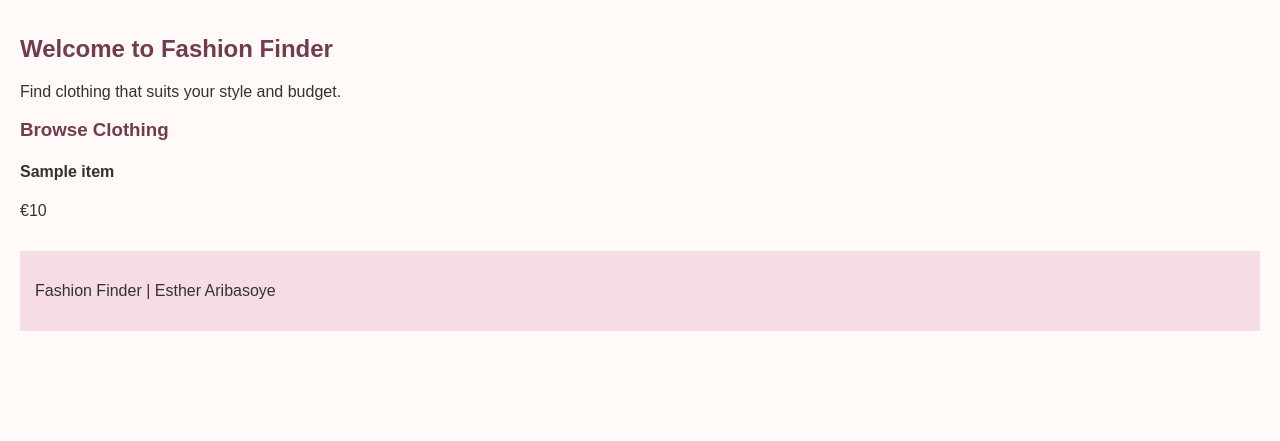
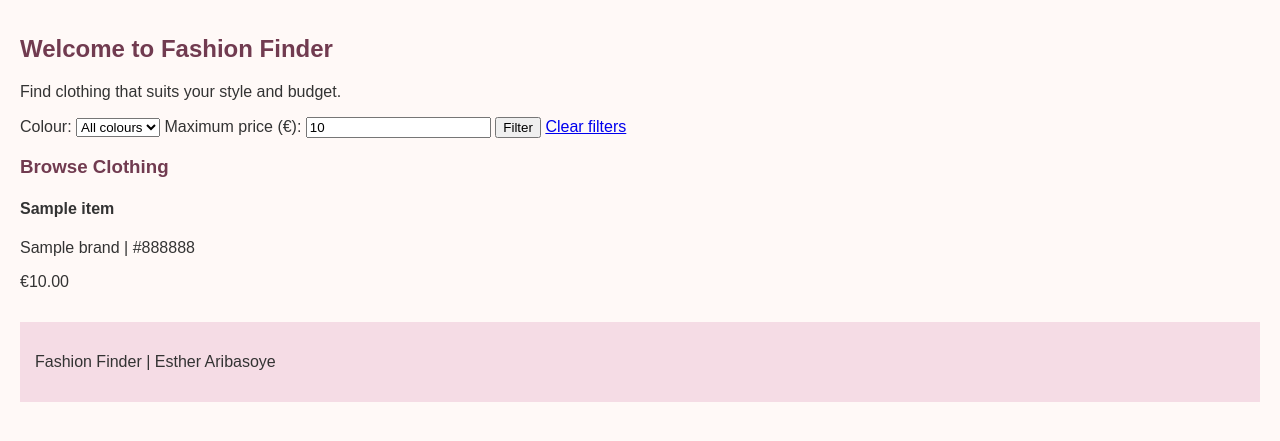
Before and after one commit to esthersoye/fashion_finder, a Flask app: template fashion_finder/app/templates/index.html in a window 1280 px wide. Shown: the part 182-623 px from the top of the page. Run offline with Flask 3, Linux system fonts and the light colour scheme; the template is opened without the code that fills it: most values are stand-ins (such as "Sample title", 1, 10 or a date in 2020); some libraries are stand-ins or nearby versions.

Commit message:
Add clothing filter by colour and maximum price

```diff
--- a/fashion_finder/app/routes.py
+++ b/fashion_finder/app/routes.py
@@ -1,41 +1,86 @@
-from flask import render_template
+import os
+from decimal import Decimal, InvalidOperation
+
+import psycopg2
+from psycopg2.extras import RealDictCursor
+from flask import render_template, request
 from app import app
 
 
 @app.route('/')
 @app.route('/index')
 def index():
-    clothing_items = [
-        {
-            'name': 'Classic T-Shirt',
-            'brand': 'Sample Brand A',
-            'category': 'Tops',
-            'size': 'M',
-            'colour': 'White',
-            'price': '19.99'
-        },
-        {
-            'name': 'Straight Leg Jeans',
-            'brand': 'Sample Brand B',
-            'category': 'Jeans',
-            'size': 'M',
-            'colour': 'Blue',
-            'price': '39.99'
-        },
-        {
-            'name': 'Knitted Jumper',
-            'brand': 'Sample Brand A',
-            'category': 'Knitwear',
-            'size': 'S',
-            'colour': 'Black',
-            'price': '29.99'
-        }
-    ]
+    selected_colour = request.args.get('colour', '').strip()
+    max_price = request.args.get('max_price', '').strip()
+    error = ''
+    price_limit = None
+
+    if max_price:
+        try:
+            price_limit = Decimal(max_price)
+
+            if not price_limit.is_finite() or price_limit < 0:
+                raise ValueError
+
+        except (InvalidOperation, ValueError):
+            error = 'Please enter a valid maximum price.'
+            price_limit = None
+
+    connection = psycopg2.connect(
+        host='localhost',
+        database='fashion_finder',
+        user='postgres',
+        password=os.environ.get('PGPASSWORD')
+    )
+
+    try:
+        with connection.cursor(cursor_factory=RealDictCursor) as cursor:
+            cursor.execute(
+                'SELECT ColourName FROM colour ORDER BY ColourID'
+            )
+            colours = [
+                row['colourname'] for row in cursor.fetchall()
+            ]
+
+            query = """
+                SELECT
+                    i.ItemID AS id,
+                    i.ItemName AS name,
+                    i.Price AS price,
+                    b.BrandName AS brand,
+                    c.ColourName AS colour
+                FROM clothing_item i
+                JOIN brand b ON i.BrandID = b.BrandID
+                JOIN colour c ON i.ColourID = c.ColourID
+                WHERE 1 = 1
+            """
+
+            parameters = []
+
+            if selected_colour:
+                query += ' AND c.ColourName = %s'
+                parameters.append(selected_colour)
+
+            if price_limit is not None:
+                query += ' AND i.Price <= %s'
+                parameters.append(price_limit)
+
+            query += ' ORDER BY i.ItemID'
+
+            cursor.execute(query, parameters)
+            clothing_items = cursor.fetchall()
+
+    finally:
+        connection.close()
 
     return render_template(
         'index.html',
         title='Home',
-        clothing_items=clothing_items
+        clothing_items=clothing_items,
+        colours=colours,
+        selected_colour=selected_colour,
+        max_price=max_price,
+        error=error
     )
 
 
--- a/fashion_finder/app/templates/index.html
+++ b/fashion_finder/app/templates/index.html
@@ -5,10 +5,43 @@
 
     <p>Find clothing that suits your style and budget.</p>
 
+    <form method="get" action="{{ url_for('index') }}">
+        <label for="colour">Colour:</label>
+        <select name="colour" id="colour">
+            <option value="">All colours</option>
+            {% for colour in colours %}
+                <option value="{{ colour }}"
+                    {% if selected_colour == colour %}selected{% endif %}>
+                    {{ colour }}
+                </option>
+            {% endfor %}
+        </select>
+
+        <label for="max_price">Maximum price (€):</label>
+        <input
+            type="number"
+            name="max_price"
+            id="max_price"
+            min="0"
+            step="0.01"
+            value="{{ max_price }}"
+        >
+
+        <button type="submit">Filter</button>
+        <a href="{{ url_for('index') }}">Clear filters</a>
+    </form>
+
+    {% if error %}
+        <p>{{ error }}</p>
+    {% endif %}
+
     <h3>Browse Clothing</h3>
 
     {% for item in clothing_items %}
         <h4>{{ item.name }}</h4>
-        <p>€{{ item.price }}</p>
+        <p>{{ item.brand }} | {{ item.colour }}</p>
+        <p>€{{ "%.2f"|format(item.price) }}</p>
+    {% else %}
+        <p>No clothing items match your filters.</p>
     {% endfor %}
 {% endblock %}
```
